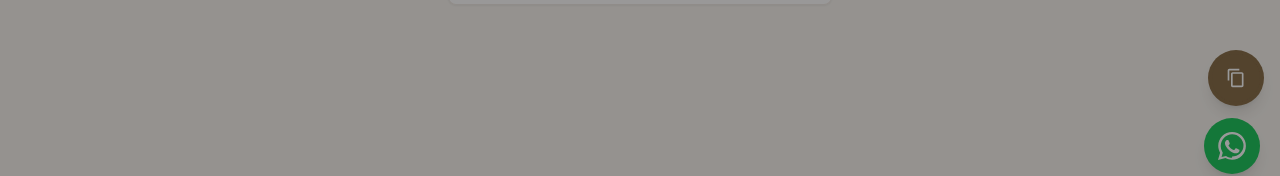
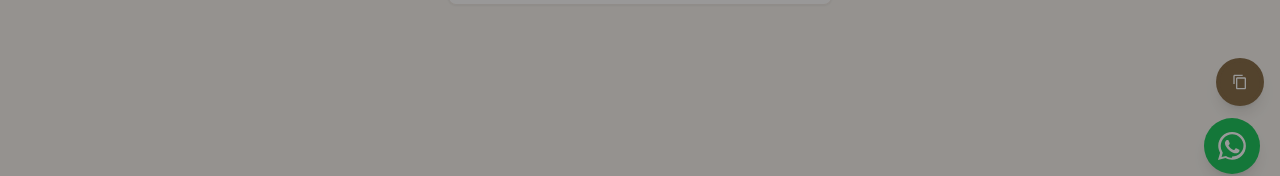
Before and after one commit to Houman6460/auktionsrundan, a React (Vite) app: page /admin in a window 1280 px wide. Shown: the part 606-782 px from the top of the page. Built offline with nearby package versions, Linux system fonts and the light colour scheme.

Commit message:
chore(share): reduce share menu circle and icon sizes to prevent overlap on open; maintain arc layout

```diff
--- a/src/components/ShareMenu.jsx
+++ b/src/components/ShareMenu.jsx
@@ -73,7 +73,7 @@ export default function ShareMenu() {
   }
 
   // Anchor items at button center; higher z-index so they are visible above content
-  const itemBase = `absolute top-1/2 left-1/2 z-10 flex items-center justify-center w-12 h-12 rounded-full text-white bg-earth-dark transition-transform duration-300`
+  const itemBase = `absolute top-1/2 left-1/2 z-10 flex items-center justify-center w-10 h-10 rounded-full text-white bg-earth-dark transition-transform duration-300`
 
   // Build ordered list of enabled keys
   const keys = []
@@ -123,11 +123,11 @@ export default function ShareMenu() {
       <div className={`relative ${open ? 'pointer-events-auto' : 'pointer-events-none'}`}>
         <button
           type="button"
-          className="floating-btn pointer-events-auto w-14 h-14 rounded-full bg-earth-dark text-white flex items-center justify-center shadow-lg focus:outline-none"
+          className="floating-btn pointer-events-auto w-12 h-12 rounded-full bg-earth-dark text-white flex items-center justify-center shadow-lg focus:outline-none"
           onClick={() => setOpen((v) => !v)}
           aria-label={open ? 'Close share menu' : 'Open share menu'}
         >
-          <Icon name="plus" className={`w-6 h-6 transition-transform ${open ? '-rotate-45' : ''}`} />
+          <Icon name="plus" className={`w-5 h-5 transition-transform ${open ? '-rotate-45' : ''}`} />
         </button>
         <ul className="m-0 p-0 list-none">
           {items.map((it, idx) => (
@@ -141,7 +141,7 @@ export default function ShareMenu() {
                 className="w-full h-full flex items-center justify-center"
                 aria-label={`Share via ${it.key}`}
               >
-                <Icon name={it.key} className="w-5 h-5" />
+                <Icon name={it.key} className="w-4 h-4" />
               </button>
             </li>
           ))}
```
